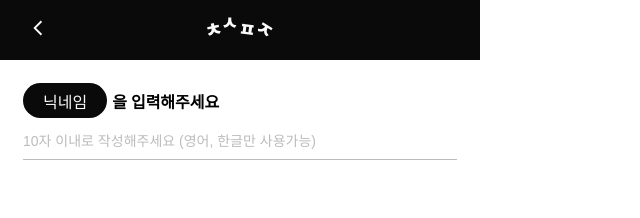
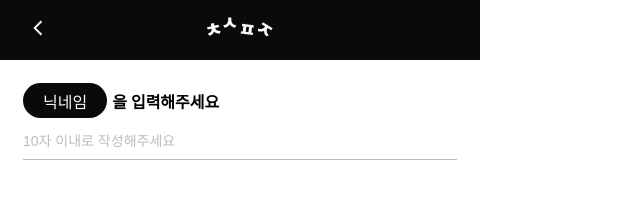
Before and after one commit to roundshoulder/cs-letter-frontend, a React (Create React App) app: page /create/1 in a window 1280 px wide. Shown: the top 218 px of the page, without its empty margins (0-640 px from the left). Built offline with nearby package versions, Linux system fonts and the light colour scheme; no server answers; a web font is replaced by a local one.

Commit message:
:speech_balloon: Update Create Message Nickname Placeholder
Update Create Message Nickname Placeholder

```diff
--- a/src/pages/Create.tsx
+++ b/src/pages/Create.tsx
@@ -96,7 +96,7 @@ function Create() {
         </div>
         <input
           className={nicknameInput}
-          placeholder="10자 이내로 작성해주세요 (영어, 한글만 사용가능)"
+          placeholder="10자 이내로 작성해주세요"
           onChange={e => {
             setForm({ ...form, nickname: e.target.value });
           }}
```
